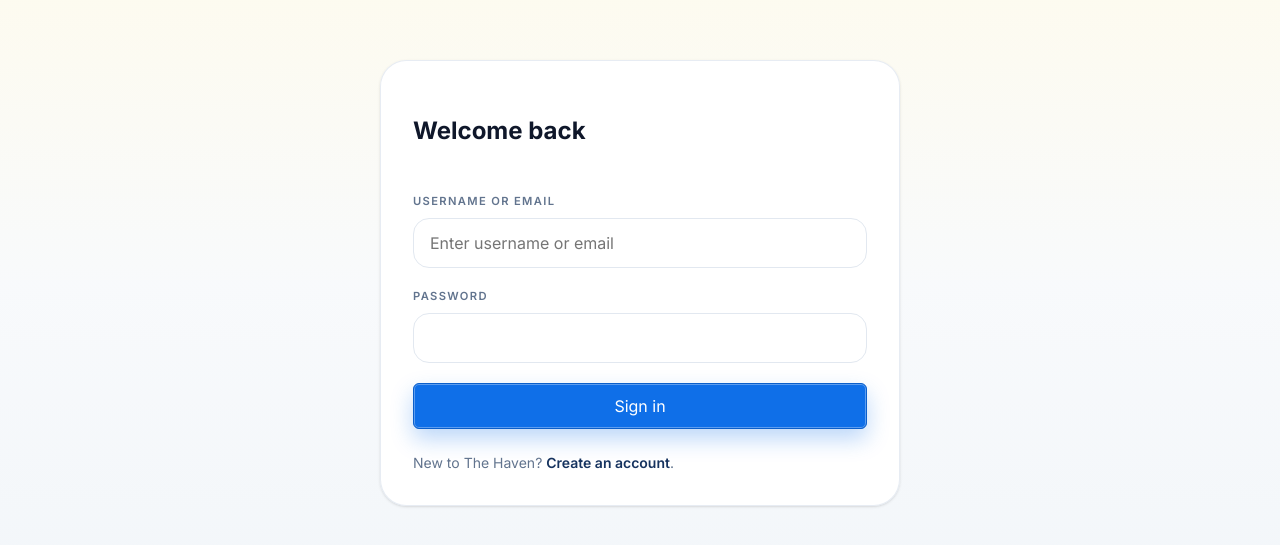
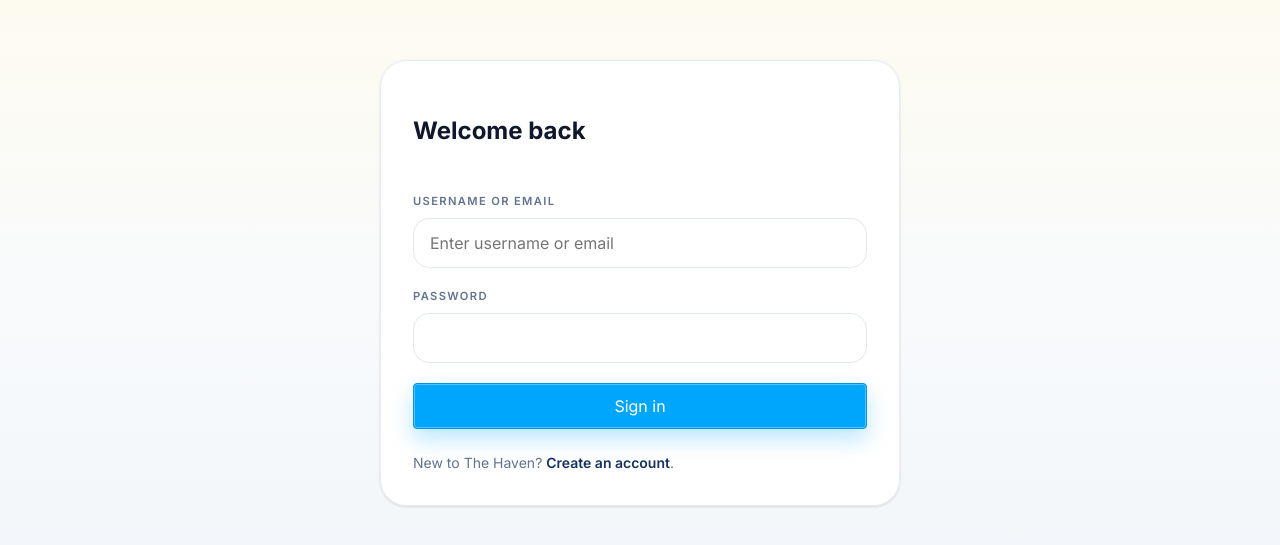
Before and after one commit to juixnaholdings/the-haven-platform, a Next.js app in the folder frontend-next/: page /login in a window 1280 px wide. Shown: the part 117-662 px from the top of the page. Built offline with nearby package versions, Linux system fonts and the light colour scheme; no server answers.

Commit message:
feat(frontend-next): apply square blue button styling across ui

```diff
--- a/frontend-next/src/app/(dashboard)/dashboard/page.tsx
+++ b/frontend-next/src/app/(dashboard)/dashboard/page.tsx
@@ -206,7 +206,7 @@ export default function DashboardPage() {
         <div className="flex items-end gap-5">
           <div className="flex-col">
             <button
-              className="button button-secondary relative overflow-hidden group border-0 px-5"
+              className="button button-primary relative overflow-hidden group border-0 px-5"
               onClick={() => setIsCreateEventModalOpen(true)}
               type="button"
             >
--- a/frontend-next/src/app/globals.css
+++ b/frontend-next/src/app/globals.css
@@ -172,7 +172,7 @@ a {
   }
 
   .button {
-    @apply inline-flex min-h-11 items-center justify-center gap-2 rounded-md border border-transparent px-5 py-2.5 text-sm font-semibold leading-5 transition duration-150;
+    @apply inline-flex min-h-11 items-center justify-center gap-2 rounded-[4px] border border-transparent px-5 py-2.5 text-sm font-semibold leading-5 transition duration-150;
   }
 
   .button:hover {
@@ -180,7 +180,7 @@ a {
   }
 
   .button:focus-visible {
-    @apply outline-none ring-2 ring-[#0f6fe8]/35 ring-offset-2 ring-offset-white;
+    @apply outline-none ring-2 ring-[#00a6fb]/35 ring-offset-2 ring-offset-white;
   }
 
   .button:disabled {
@@ -188,15 +188,15 @@ a {
   }
 
   .button-primary {
-    @apply border-[#0b5fcb] bg-[#0f6fe8] text-white shadow-[0_10px_22px_rgba(15,111,232,0.28),inset_0_0_0_1px_rgba(255,255,255,0.32)] hover:border-[#0a57b9] hover:bg-[#0c63d1];
+    @apply border-[#0094e0] bg-[#00a6fb] text-white shadow-[0_10px_22px_rgba(0,166,251,0.28),inset_0_0_0_1px_rgba(255,255,255,0.32)] hover:border-[#0088cf] hover:bg-[#0099e6];
   }
 
   .button-secondary {
-    @apply border-[#2e81e5] bg-[#2f88ef] text-white shadow-[0_8px_18px_rgba(31,123,240,0.2)] hover:border-[#2874d0] hover:bg-[#2679dd];
+    @apply border-[#11adff] bg-[#25b6ff] text-white shadow-[0_8px_18px_rgba(0,166,251,0.2)] hover:border-[#009de6] hover:bg-[#11adff];
   }
 
   .button-ghost {
-    @apply border-[#89baf6] bg-[#eaf3ff] text-[#0f5fc5] hover:border-[#64a4ef] hover:bg-[#dbeafe];
+    @apply border-[#9ddfff] bg-[#e7f8ff] text-[#0077b8] hover:border-[#77d2ff] hover:bg-[#d8f2ff];
   }
 
   .button-compact {
```
